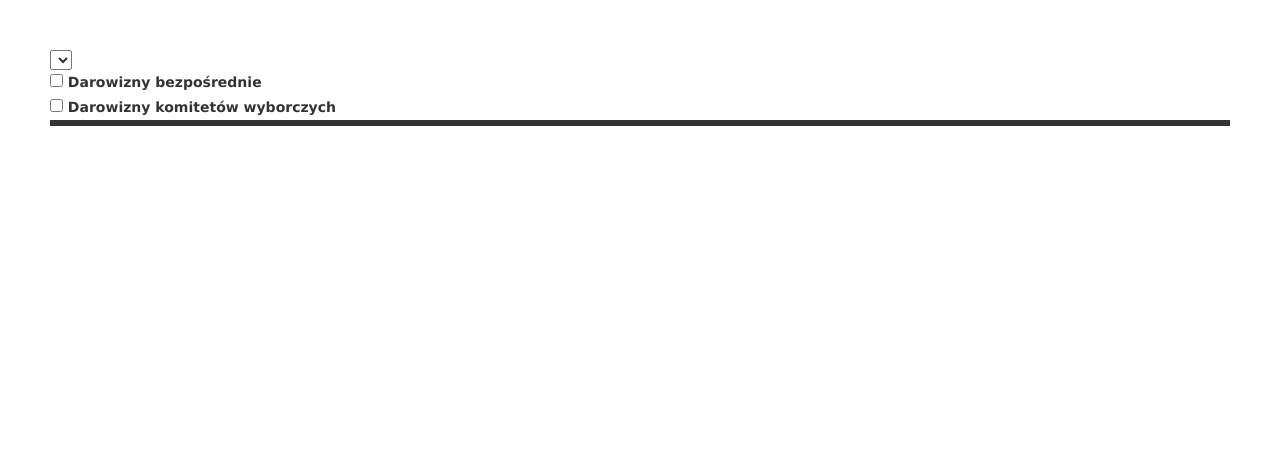
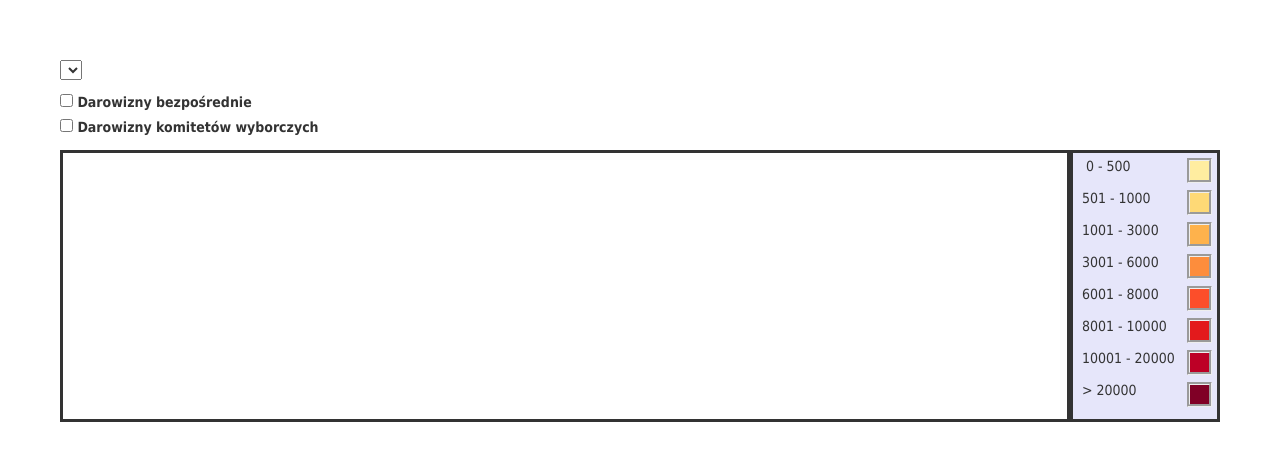
Before and after one commit to ponaszki/tass-elections-USA, a website: page web-app/client/views/index.html in a window 1280 px wide. Drawn offline with nearby package versions, Linux system fonts and the light colour scheme; files that its build step writes are made by us from their sources; no server answers.

Commit message:
Added legend next to map.

```diff
--- a/web-app/client/public/stylesheets/style.css
+++ b/web-app/client/public/stylesheets/style.css
@@ -10,6 +10,24 @@ a {
 ul {
   list-style-type: none;
   padding-left: 10px;
+}
+
+div{
+    font-family: Tahoma, Verdana, Segoe, sans-serif;
+    padding: 5px;
+}
+
+.fff{
+    display:flex;
+}
+
+.fixed{
+    background-color:	#E6E6FA;
+    width: 150px;
+}
+
+.flex-item{
+    flex-grow: 1;
 }
 
 .container {
@@ -25,3 +43,50 @@ ul {
 .solid {
   border-style: solid;
 }
+.groove {
+  border-style: groove;
+}
+
+.groove {
+  float:right;
+}
+.square1 {
+	width: 25px;
+	height: 25px;
+	background: #800026;
+}
+.square2 {
+	width: 25px;
+	height: 25px;
+	background: #BD0026;
+}
+.square3 {
+	width: 25px;
+	height: 25px;
+	background: #E31A1C;
+}
+.square4 {
+	width: 25px;
+	height: 25px;
+	background: #FC4E2A;
+}
+.square5 {
+	width: 25px;
+	height: 25px;
+	background: #FD8D3C;
+}
+.square6 {
+	width: 25px;
+	height: 25px;
+	background: #FEB24C;
+}
+.square7 {
+	width: 25px;
+	height: 25px;
+	background: #FED976;
+}
+.square8 {
+	width: 25px;
+	height: 25px;
+	background: #FFEDA0;
+}
--- a/web-app/client/views/index.html
+++ b/web-app/client/views/index.html
@@ -48,8 +48,22 @@
           </button> -->
         </form>
       </div>
-      <div class="solid">
-        <div id="map"></div>
+
+      <div class="fff">
+        <div class="solid flex-item">
+          <div id="map"></div>
+        </div>
+
+        <div class="solid fixed">
+          <div class="square8 groove"></div> &nbsp 0 - 500 <br></br>
+          <div class="square7 groove"></div> &nbsp501 - 1000 <br></br>
+          <div class="square6 groove"></div> &nbsp1001 - 3000  <br></br>
+          <div class="square5 groove"></div> &nbsp3001 - 6000<br></br>
+          <div class="square4 groove"></div> &nbsp6001 - 8000 <br></br>
+          <div class="square3 groove"></div> &nbsp8001 - 10000 <br></br>
+          <div class="square2 groove"></div> &nbsp10001 - 20000 <br></br>
+          <div class="square1 groove"></div>  &nbsp> 20000 <br></br>
+        </div>
       </div>
     </div>
 
```
